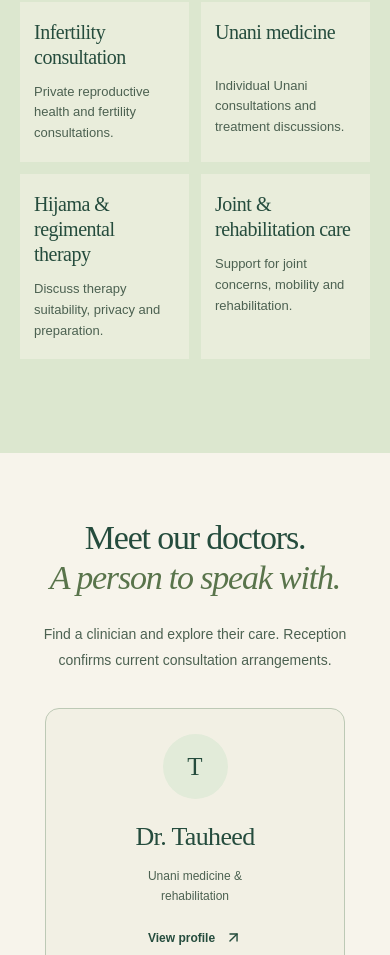
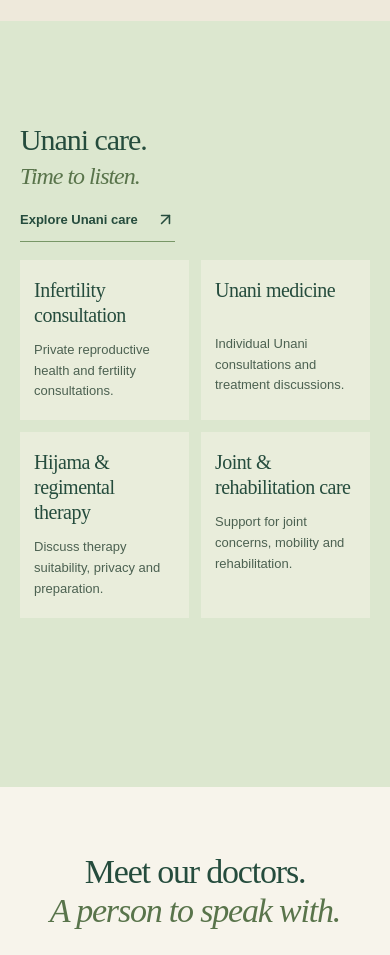
Before and after one commit to MohsinMMK/al-arif-hospital, a React (Vite) app in the folder preview/: page /site in a window 390 px wide. Shown: the part 1798-2753 px from the top of the page. Built offline with nearby package versions, Linux system fonts and the light colour scheme.

Commit message:
fix: snap complete mobile care sections to viewport

```diff
--- a/preview/src/multipage/home-story.css
+++ b/preview/src/multipage/home-story.css
@@ -65,3 +65,12 @@
 .story-care-mobile-copy{display:none}
 @media(max-width:800px){.story-care-full-copy{display:none}.story-care-mobile-copy{display:block}}
 @media(max-width:800px) and (max-height:700px){.story-care-intro h2 em,.story-care-intro h2 br{display:none}.story-care-feature{padding-block:12px}.story-care-inner{gap:12px}.story-care-feature p{margin-top:8px}}
+/* Mobile snaps the whole four-card chapter, never individual cards. */
+@media(max-width:800px){
+ html.care-chapter-scroll{scroll-snap-type:y proximity;scroll-padding-top:var(--site-header-height,90px)}
+ .story-care{min-height:calc(100svh - var(--site-header-height,90px));display:flex;align-items:center;scroll-snap-align:start;scroll-snap-stop:always}
+ .story-care-inner{width:100%}
+ .home-story .story-care[id]{scroll-margin-top:0}
+ .story-doctors{scroll-snap-align:start;scroll-margin-top:0}
+}
+@media(prefers-reduced-motion:reduce){html.care-chapter-scroll{scroll-snap-type:none}}
```
